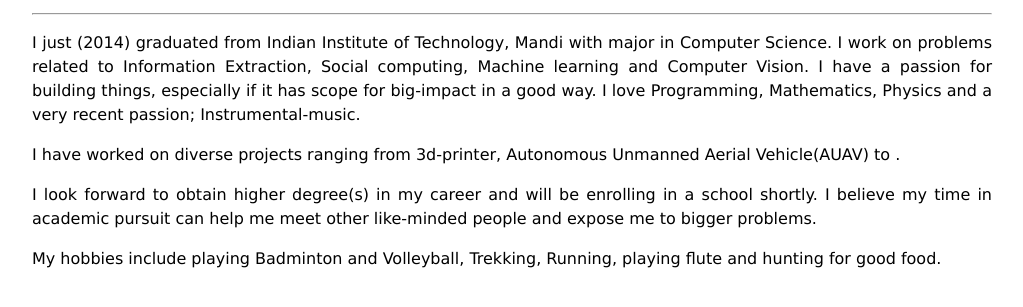
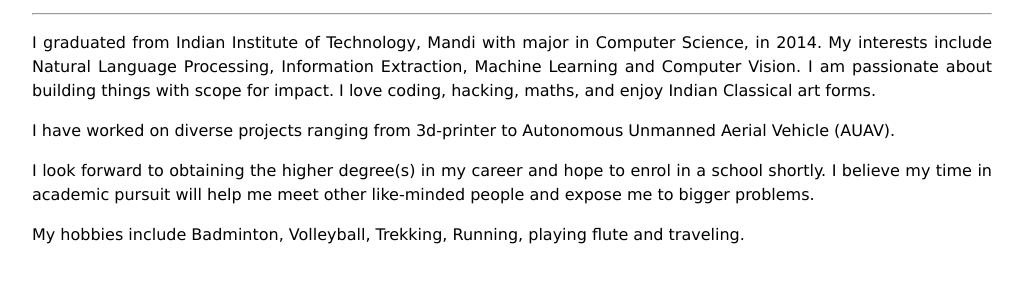
Before and after one commit to vihari/personal_website, a plain HTML site: page about.html in a window 1280 px wide. Shown: the part 113-420 px from the top of the page, without its empty margins (128-1151 px from the left). Drawn offline with Linux system fonts and the light colour scheme.

Commit message:
Update about.html

```diff
--- a/about.html
+++ b/about.html
@@ -12,8 +12,9 @@
 <hr>
 
 <div>
-<p>I just (2014) graduated from Indian Institute of Technology, Mandi with major in Computer Science. I work on problems related to Information Extraction, Social computing, Machine learning and Computer Vision. I have a passion for building things, especially if it has scope for big-impact in a good way. I love Programming, Mathematics, Physics and a very recent passion; Instrumental-music.</p>
-<p>I have worked on diverse projects ranging from 3d-printer, Autonomous Unmanned Aerial Vehicle(AUAV) to .</p>
-<p>I look forward to obtain higher degree(s) in my career and will be enrolling in a school shortly. I believe my time in academic pursuit can help me meet other like-minded people and expose me to bigger problems.</p>
-<p> My hobbies include playing Badminton and Volleyball, Trekking, Running, playing flute and hunting for good food. </p>
+<p>I graduated from Indian Institute of Technology, Mandi with major in Computer Science, in 2014. My interests include Natural Language Processing, Information Extraction, Machine Learning and Computer Vision.
+I am passionate about building things with scope for impact. I love coding, hacking, maths, and enjoy Indian Classical art forms.</p>
+<p>I have worked on diverse projects ranging from 3d-printer to Autonomous Unmanned Aerial Vehicle (AUAV).</p>
+<p>I look forward to obtaining the higher degree(s) in my career and hope to enrol in a school shortly. I believe my time in academic pursuit will help me meet other like-minded people and expose me to bigger problems.</p>
+<p> My hobbies include Badminton, Volleyball, Trekking, Running, playing flute and traveling. </p>
 </div>
```
